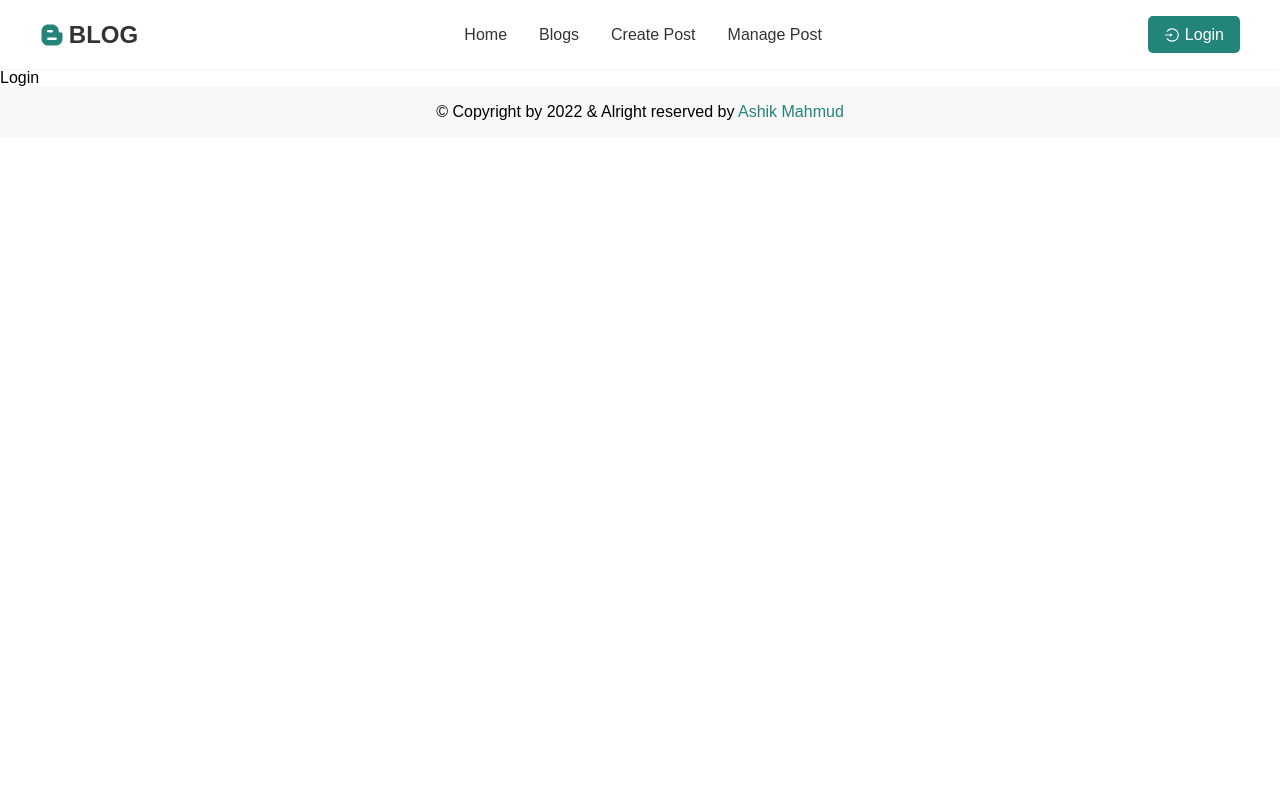
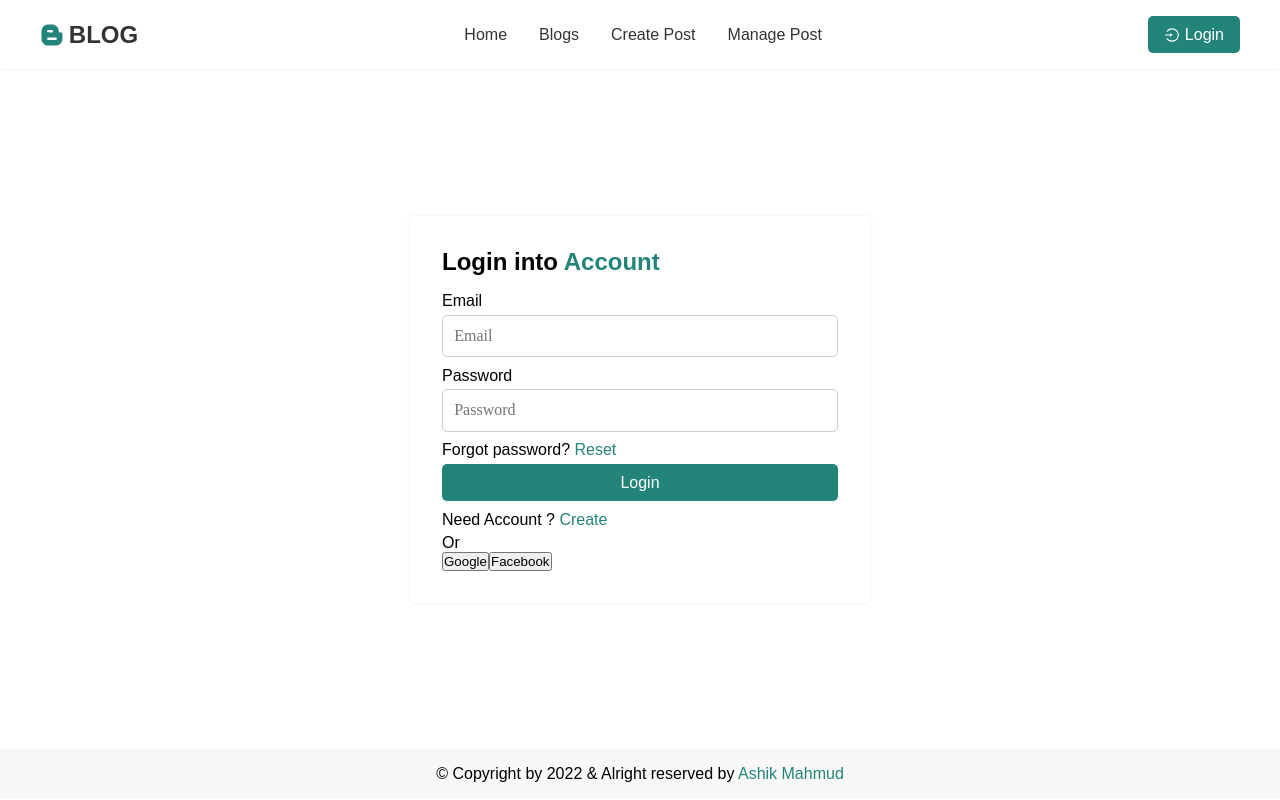
Before and after one commit to Ashik-Mahmud/nodejs-blogs-app-with-mongodb, a React (Create React App) app: page /login in a window 1280 px wide. Built offline with nearby package versions, Linux system fonts and the light colour scheme.

Commit message:
added another section

```diff
--- a/src/App.js
+++ b/src/App.js
@@ -4,10 +4,10 @@ import Blogs from './Pages/Blogs/Blogs';
 import CreatePost from './Pages/CreatePost/CreatePost';
 import Home from './Pages/Home/Home/Home';
 import Login from './Pages/Login/Login/Login';
+import SignUp from "./Pages/Login/SignUp/SignUp";
 import ManagePost from './Pages/ManagePost/ManagePost';
 import Footer from './Shared/Footer/Footer';
 import Header from './Shared/Header/Header';
-
 function App() {
   return (
     <>
@@ -19,6 +19,7 @@ function App() {
           <Route path='/create-post' element={<CreatePost />} />
           <Route path='/manage-post' element={<ManagePost />} />
           <Route path='/login' element={<Login />} />
+          <Route path='/sign-up' element={<SignUp />} />
       </Routes>
       <Footer />
     </>
--- a/src/Pages/CreatePost/CreatePost.jsx
+++ b/src/Pages/CreatePost/CreatePost.jsx
@@ -1,7 +1,19 @@
 import React from "react";
+import styled from "styled-components";
 
 const CreatePost = () => {
-  return <section id="create-post">CreatePost</section>;
+  return (
+    <CreatePostContainer id="create-post">
+      <div className="container">
+        <h1>Create Post</h1>
+      </div>
+    </CreatePostContainer>
+  );
 };
 
+const CreatePostContainer = styled.section`
+  position: relative;
+  padding: 2rem;
+`;
+
 export default CreatePost;
--- a/src/Pages/Login/Login/Login.jsx
+++ b/src/Pages/Login/Login/Login.jsx
@@ -1,7 +1,44 @@
 import React from "react";
-
+import { Link } from "react-router-dom";
+import SocialLogin from "../SocialLogin/SocialLogin";
+import "./../style.css";
 const Login = () => {
-  return <div>Login</div>;
+  return (
+    <section className="login-container">
+      <form className="form-wrapper">
+        <h2>
+          Login into <span className="colorize">Account</span>
+        </h2>
+        <div className="input-group">
+          <label htmlFor="email">Email</label>
+          <input type="email" placeholder="Email" name="Email" id="email" />
+        </div>
+        <div className="input-group">
+          <label htmlFor="password">Password</label>
+          <input
+            type="password"
+            placeholder="Password"
+            name="Password"
+            id="password"
+          />
+        </div>
+        <p>
+          Forgot password?{" "}
+          <span className="colorize cursor-pointer">Reset</span>
+        </p>
+        <div className="input-group">
+          <button className="btn btn-primary">Login</button>
+        </div>
+        <p>
+          Need Account ?{" "}
+          <Link to="/sign-up" className="colorize">
+            Create
+          </Link>
+        </p>
+        <SocialLogin />
+      </form>
+    </section>
+  );
 };
 
 export default Login;
--- /dev/null
+++ b/src/Pages/Login/SocialLogin/SocialLogin.jsx
@@ -0,0 +1,15 @@
+import React from "react";
+
+const SocialLogin = () => {
+  return (
+    <div className="social-login">
+      <div className="line">Or</div>
+      <div className="btn-group">
+        <button>Google</button>
+        <button>Facebook</button>
+      </div>
+    </div>
+  );
+};
+
+export default SocialLogin;
--- /dev/null
+++ b/src/Pages/Login/style.css
@@ -0,0 +1,41 @@
+/* login  */
+.login-container,
+.sign-up-container {
+  display: grid;
+  place-items: center;
+  min-height: 85vh;
+  position: relative;
+}
+.form-wrapper {
+  width: 460px;
+  box-shadow: 0px 0px 5px rgba(0, 0, 0, 0.08);
+  padding: 2rem;
+  position: relative;
+  border-radius: 5px;
+}
+.form-wrapper .input-group {
+  display: flex;
+  flex-direction: column;
+  gap: 0.3rem;
+  position: relative;
+  margin-bottom: 0.6rem;
+}
+.input-group input {
+  width: 100%;
+  padding: 0.7rem;
+  border: 1px solid #ccc;
+  outline: none;
+  border-radius: 5px;
+  font-size: 1rem;
+  font-family: poppins;
+}
+.form-wrapper h2 {
+  margin-bottom: 1rem;
+}
+.input-group button {
+  text-align: center;
+  justify-content: center;
+}
+.form-wrapper p {
+  margin: 0.3rem 0rem;
+}
--- a/src/Pages/ManagePost/ManagePost.jsx
+++ b/src/Pages/ManagePost/ManagePost.jsx
@@ -1,7 +1,19 @@
 import React from "react";
+import styled from "styled-components";
 
 const ManagePost = () => {
-  return <section id="manage-post">ManagePost</section>;
+  return (
+    <ManagePostContainer id="manage-post">
+      <div className="container">
+        <h1>ManagePost</h1>
+      </div>
+    </ManagePostContainer>
+  );
 };
 
+const ManagePostContainer = styled.section`
+  position: relative;
+  padding: 2rem;
+`;
+
 export default ManagePost;
```
